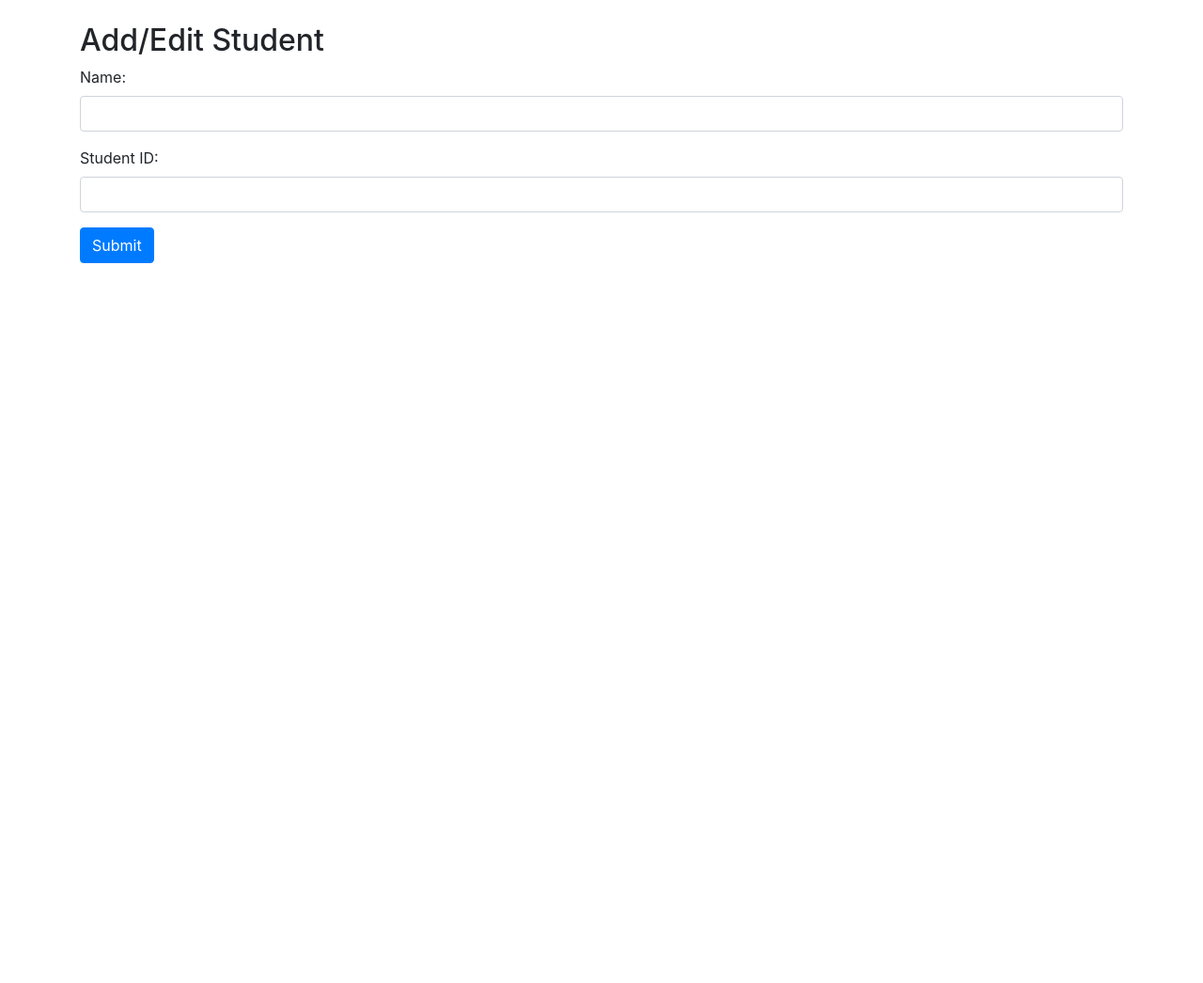
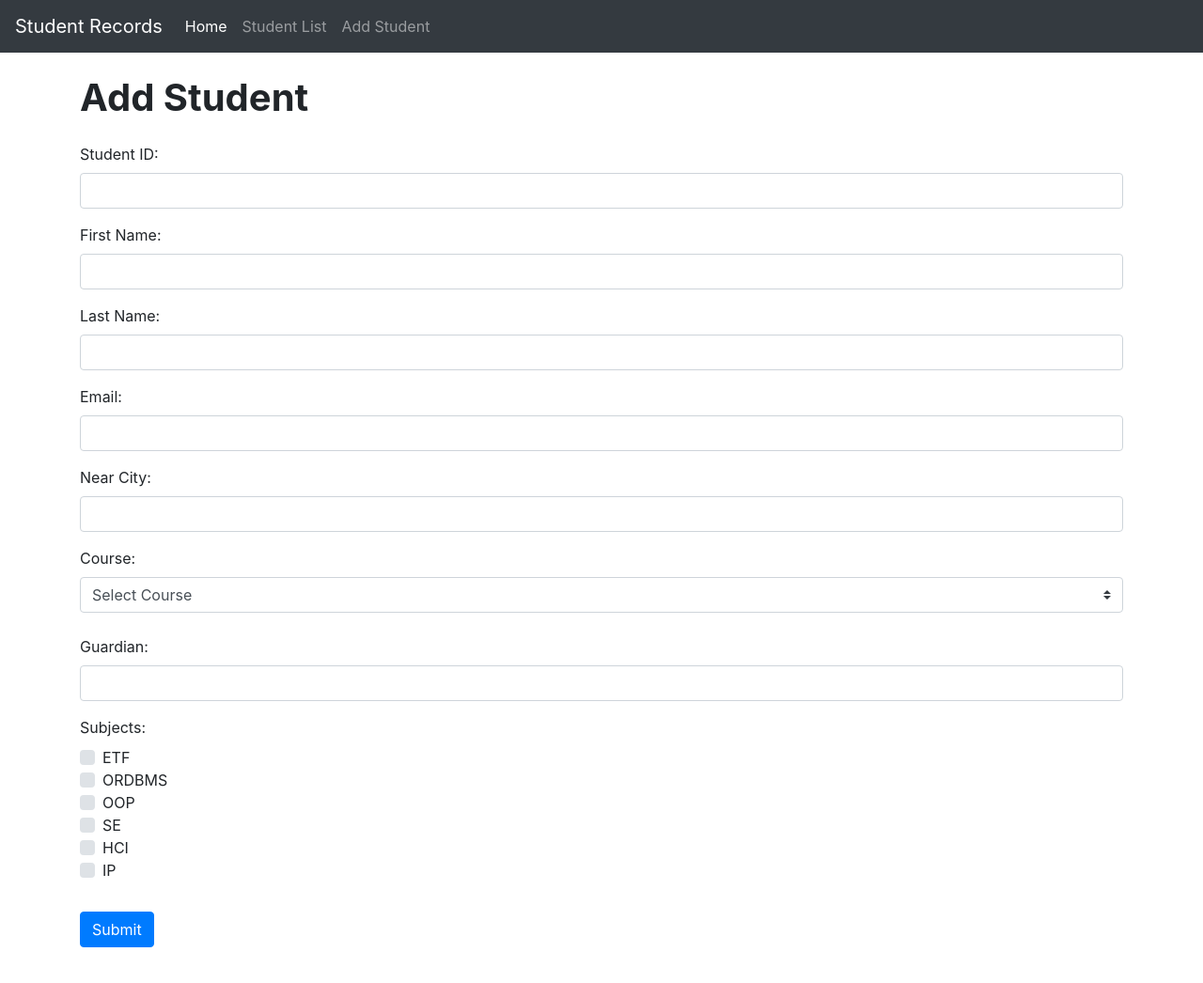
Before and after one commit to Deyankavindu/Student-Management-System, a plain HTML site: page add-edit-student.html in a window 1280 px wide. Shown: the whole page at 94% size. Before the commit the page ends 800 px from the top, so only its background shows below. Drawn offline with nearby package versions, Linux system fonts and the light colour scheme.

Commit message:
Add Student

```diff
--- a/add-edit-student.html
+++ b/add-edit-student.html
@@ -9,22 +9,94 @@
 </head>
 <body>
 
-    <!-- Navigation Bar (Similar to index.html) -->
+        <!-- Navigation Bar -->
+        <nav class="navbar navbar-expand-lg navbar-dark bg-dark">
+            <a class="navbar-brand" href="#">Student Records</a>
+            <button class="navbar-toggler" type="button" data-toggle="collapse" data-target="#navbarNav" aria-controls="navbarNav" aria-expanded="false" aria-label="Toggle navigation">
+                <span class="navbar-toggler-icon"></span>
+            </button>
+            <div class="collapse navbar-collapse" id="navbarNav">
+                <ul class="navbar-nav">
+                    <li class="nav-item active">
+                        <a class="nav-link" href="index.html">Home</a>
+                    </li>
+                    <li class="nav-item">
+                        <a class="nav-link" href="student-list.html">Student List</a>
+                    </li>
+                    <li class="nav-item">
+                        <a class="nav-link" href="add-edit-student.html">Add Student</a>
+                    </li>
+                </ul>
+            </div>
+        </nav>
 
     <div class="container mt-4">
-        <h2>Add/Edit Student</h2>
-        <form id="studentForm">
+        <h1><b>Add Student</b></h1>
+        <form class="mt-4" id="studentForm">
             <div class="form-group">
-                <label for="name">Name:</label>
+                <label for="SID">Student ID:</label>
                 <input type="text" class="form-control" id="name" name="name" required>
             </div>
             <div class="form-group">
-                <label for="id">Student ID:</label>
+                <label for="FirstName">First Name:</label>
                 <input type="text" class="form-control" id="id" name="id" required>
             </div>
-            <!-- Add other form fields as needed -->
+            <div class="form-group">
+                <label for="LastName">Last Name:</label>
+                <input type="text" class="form-control" id="id" name="id" required>
+            </div>
+            <div class="form-group">
+                <label for="Email">Email:</label>
+                <input type="email" class="form-control" id="id" name="id" required>
+            </div>
+            <div class="form-group">
+                <label for="NearCity">Near City:</label>
+                <input type="text" class="form-control" id="id" name="id" required>
+            </div>
+            <div>
+                <label for="Course">Course:</label>
+                <select class="custom-select">
 
-            <button type="submit" class="btn btn-primary">Submit</button>
+                <option selected>Select Course</option>
+                <option value="Foundation">Foundation</option>
+                <option value="HND">HND</option>
+                <option value="Degree">Degree</option>
+              </select>
+            </div>
+             <br>
+              <div class="form-group">
+                <label for="Guardian">Guardian:</label>
+                <input type="text" class="form-control" id="id" name="id" required>
+            </div>
+        <div>
+            <label for="Subjects">Subjects:</label>
+            <div class="custom-control custom-checkbox">
+                <input type="checkbox" class="custom-control-input" id="customCheck1">
+                <label class="custom-control-label" for="customCheck1">ETF</label>
+            </div>
+            <div class="custom-control custom-checkbox">
+                <input type="checkbox" class="custom-control-input" id="customCheck2">
+                <label class="custom-control-label" for="customCheck2">ORDBMS</label>
+            </div>
+            <div class="custom-control custom-checkbox">
+                <input type="checkbox" class="custom-control-input" id="customCheck3">
+                <label class="custom-control-label" for="customCheck3">OOP</label>
+            </div>
+            <div class="custom-control custom-checkbox">
+                <input type="checkbox" class="custom-control-input" id="customCheck4">
+                <label class="custom-control-label" for="customCheck4">SE</label>
+            </div>
+            <div class="custom-control custom-checkbox">
+                <input type="checkbox" class="custom-control-input" id="customCheck5">
+                <label class="custom-control-label" for="customCheck5">HCI</label>
+            </div>
+            <div class="custom-control custom-checkbox">
+                <input type="checkbox" class="custom-control-input" id="customCheck6">
+                <label class="custom-control-label" for="customCheck6">IP</label>
+            </div>
+        </div>
+             <br>
+            <button type="submit" class="btn btn-primary mb-5 mt-2">Submit</button>
         </form>
     </div>
 
--- a/index.css
+++ b/index.css
@@ -6,3 +6,7 @@ body{
 .jumbotron{
     opacity: 0.9;
 }
+.container{
+    margin-top: 200px;
+
+}
```
Also changed, not shown: index.html (+4 -4 lines), student-list.html (+30 -5 lines).
